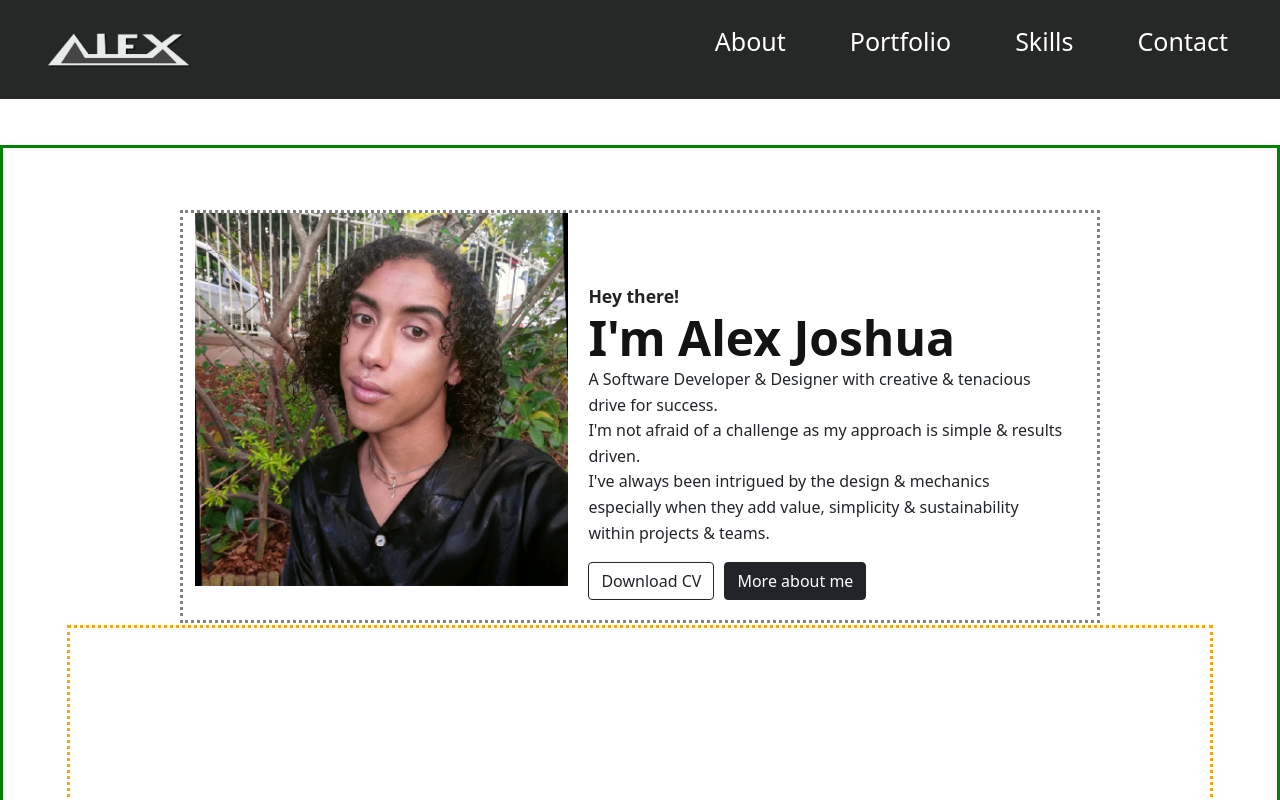
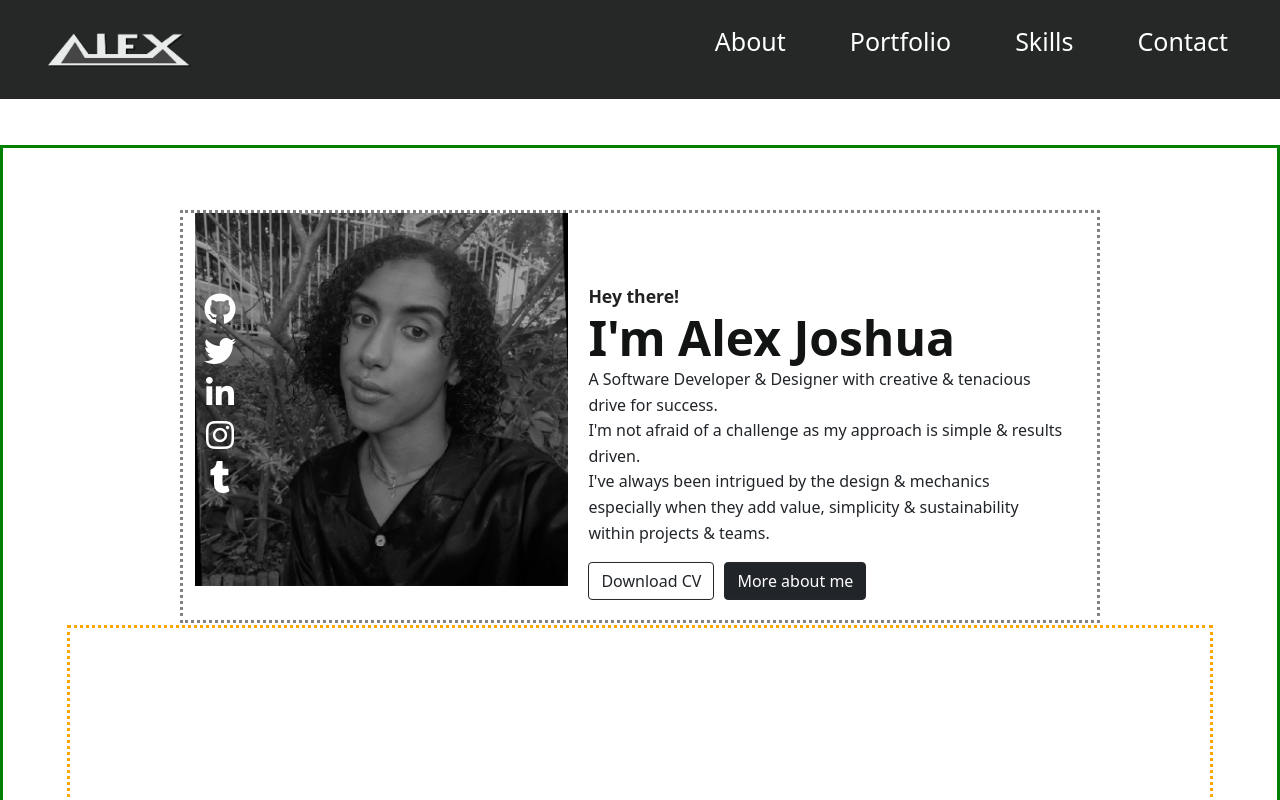
Before and after one commit to hyperxtend/hyperxtend, a React (Create React App) app: page /about in a window 1280 px wide. Shown: the top 800 px of the page. Built offline with nearby package versions, Linux system fonts and the light colour scheme.

Commit message:
WIP about overview

```diff
--- a/src/components/about/component.css
+++ b/src/components/about/component.css
@@ -82,31 +82,16 @@
     margin-top: 10px;
   }
 }
-@keyframes slideInFromLeft {
-  0% {
-    transform: translateX(-100%);
-    opacity: 0;
-  }
-  100% {
-    transform: translateX(0);
-    opacity: 1;
-  }
+
+.icons {
+  position: absolute;
+  fill: #fff;
+  color: #fff;
+  height: 130px;
+  top: 50px;
+  width: 50px;
+  display: flex;
+  flex-direction: column;
+  align-items: center;
+  justify-content: space-around;
 }
-@keyframes slideUpFromBottom {
-  0% {
-    transform: translateY(70%);
-    opacity: 0;
-  }
-  100% {
-    transform: translateX(0);
-    opacity: 1;
-  }
-}
-@keyframes fadeIn {
-  0% {
-    opacity: 0;
-  }
-  100% {
-    opacity: 1;
-  }
-}
--- a/src/components/about/component.jsx
+++ b/src/components/about/component.jsx
@@ -4,6 +4,30 @@ import './component.css';
 import AlexJoshua from '../../assets/picture-of-me.jpg';
 import styled from 'styled-components';
 
+const StyledImage = styled.img`
+  filter: grayscale(100%) brightness(65%);
+  transition: transform 0.8s, filter 0.8s ease-in-out;
+  transform-origin: center center;
+  &:hover {
+    filter: grayscale(0%) brightness(100%);
+  }
+`;
+
+const IconsContainer = styled.div`
+  position: absolute;
+  fill: #fff;
+  color: #fff;
+  height: 130px;
+  top: 70px;
+  width: 50px;
+  display: flex;
+  flex-direction: column;
+  align-items: center;
+  justify-content: space-around;
+  i {
+    margin-top: 10px;
+  }
+`;
 const DetailsContainer = styled.div`
   border: 3px dotted grey;
   background: #fff;
@@ -30,7 +54,14 @@ const About = () => {
     <DetailsContainer className="container">
       <div className="details-container">
         <div>
-          <img src={AlexJoshua} className="img-fluid" alt="" />
+          <StyledImage src={AlexJoshua} className="img-fluid" alt="" />
+          <IconsContainer>
+            <i class="fa fa-github fa-2x" aria-hidden="true"></i>
+            <i class="fa fa-twitter fa-2x" aria-hidden="true"></i>
+            <i class="fa fa-linkedin fa-2x" aria-hidden="true"></i>
+            <i class="fa fa-instagram fa-2x" aria-hidden="true"></i>
+            <i class="fa fa-tumblr fa-2x" aria-hidden="true"></i>
+          </IconsContainer>
         </div>
         <div className="about">
           <div className="name">
--- a/src/components/contact-footer/component.jsx
+++ b/src/components/contact-footer/component.jsx
@@ -8,13 +8,7 @@ import {
   BEHANCE_PROFILE,
 } from '../../global';
 import './component.css';
-
-const ContactLink = ({ icon, linkTo }) => (
-  <a href={linkTo} target="_blank" rel="noreferrer">
-    <i className={icon}></i>
-  </a>
-);
-
+import ContactLink from '../../components/contact-link';
 const ContactFooter = () => {
   return (
     <div className="flex-center">
--- /dev/null
+++ b/src/components/contact-link/component.jsx
@@ -0,0 +1,9 @@
+import React from 'react';
+
+const ContactLink = ({ icon, linkTo }) => (
+  <a href={linkTo} target="_blank" rel="noreferrer">
+    <i className={icon}></i>
+  </a>
+);
+
+export default ContactLink;
--- /dev/null
+++ b/src/components/contact-link/index.js
@@ -0,0 +1 @@
+export { default } from './component';
```
